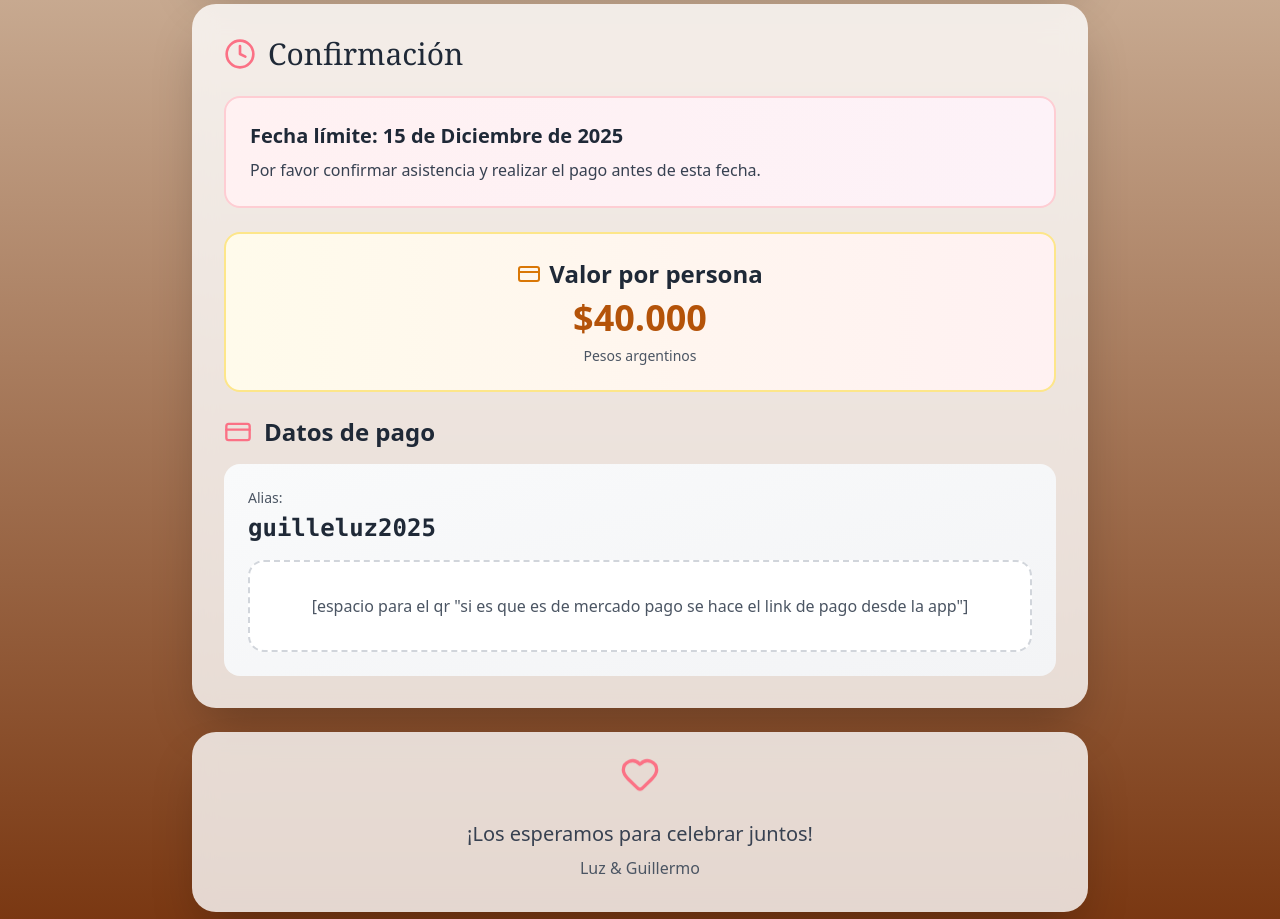
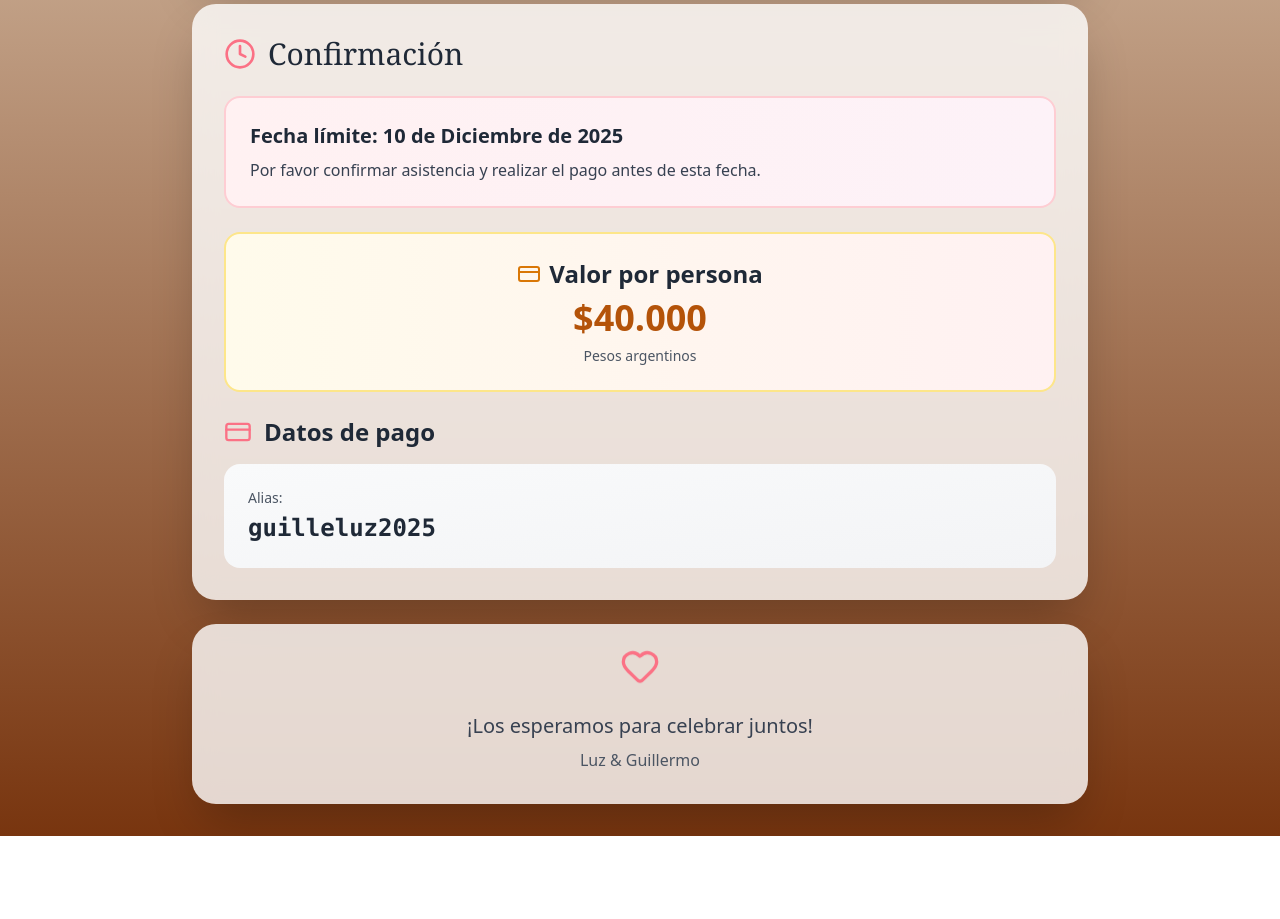
Before and after one commit to AndresXX1/casamiento, a React (Vite) app: page / in a window 1280 px wide. Shown: the part 2280-3199 px from the top of the page. After the commit the page ends 3116 px from the top, so only its background shows below. Built offline with nearby package versions, Linux system fonts and the light colour scheme.

Commit message:
last fix

```diff
--- a/src/App.jsx
+++ b/src/App.jsx
@@ -297,7 +297,7 @@ export default function WeddingInvitation() {
           </div>
 
           <div className="bg-gradient-to-r from-rose-50 to-pink-50 border-2 border-rose-200 rounded-2xl p-6 mb-6 hover:shadow-lg transition-all duration-300 transform hover:scale-105">
-            <p className="text-xl font-semibold text-gray-800 mb-2">Fecha límite: 15 de Diciembre de 2025</p>
+            <p className="text-xl font-semibold text-gray-800 mb-2">Fecha límite: 10 de Diciembre de 2025</p>
             <p className="text-gray-700">Por favor confirmar asistencia y realizar el pago antes de esta fecha.</p>
           </div>
 
@@ -324,11 +324,6 @@ export default function WeddingInvitation() {
               </p>
             </div>
 
-            <div className="bg-white border-2 border-dashed border-gray-300 rounded-2xl p-8 hover:border-rose-300 transition-all duration-300 hover:bg-rose-50/30">
-              <p className="text-gray-600 text-center">
-                [espacio para el qr "si es que es de mercado pago se hace el link de pago desde la app"]
-              </p>
-            </div>
           </div>
         </div>
 
```
